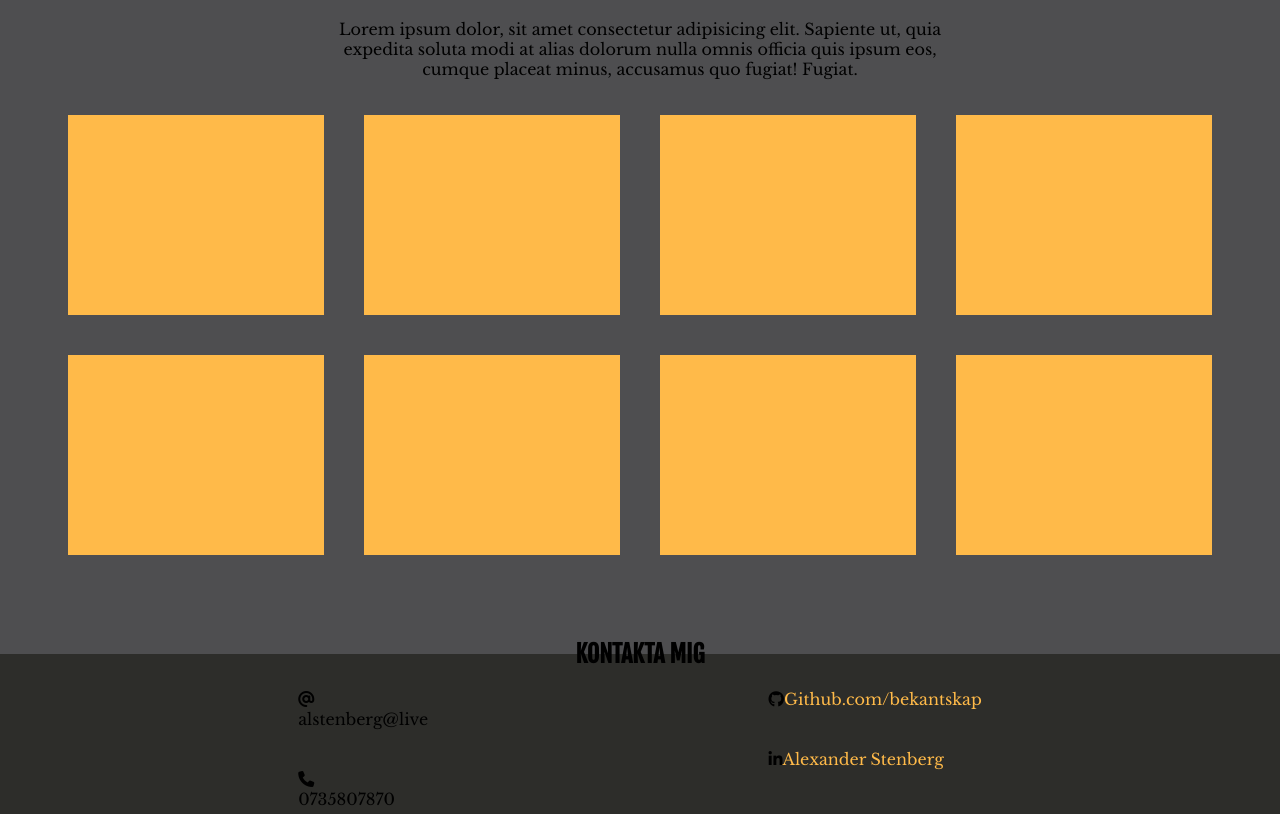
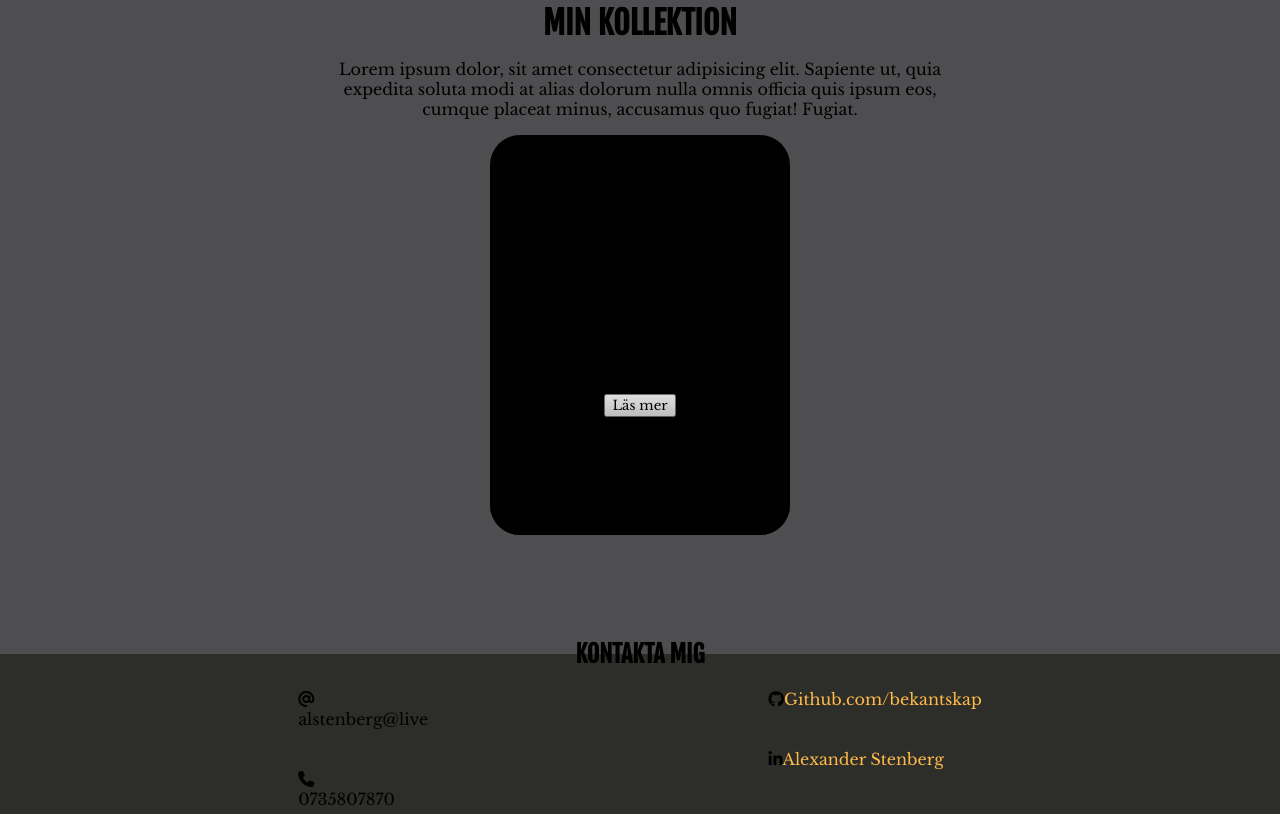
Before and after one commit to bekantskap/portfolio-site-v2, a React (Create React App) app: page / in a window 1280 px wide. Shown: the part 1746-2575 px from the top of the page. Built offline with nearby package versions, Linux system fonts and the light colour scheme.

Commit message:
started working on new project cards

```diff
--- a/src/Components/Projects.jsx
+++ b/src/Components/Projects.jsx
@@ -14,14 +14,17 @@ export default function Projects() {
           </p>
         </section>
         <section className="projects-sites">
-          <div className="projects-box"></div>
-          <div className="projects-box"></div>
-          <div className="projects-box"></div>
-          <div className="projects-box"></div>
-          <div className="projects-box"></div>
-          <div className="projects-box"></div>
-          <div className="projects-box"></div>
-          <div className="projects-box"></div>
+          <div className="projects-card">
+            <div className="projects-card__text">
+              <p>
+                Lorem ipsum dolor sit amet consectetur adipisicing elit. Non
+                veritatis suscipit, sapiente odit officia autem perferendis
+                mollitia, praesentium deleniti officiis ipsam. Rem laborum eos
+                modi id asperiores quidem magni explicabo!
+                <button>Läs mer</button>
+              </p>
+            </div>
+          </div>
         </section>
       </div>
     </main>
--- a/src/styles.scss
+++ b/src/styles.scss
@@ -258,13 +258,50 @@ $font-color: #dad6d6;
       display: flex;
       justify-content: center;
       flex-flow: row wrap;
-      .projects-box {
+      .projects-card {
+        width: 300px;
+        height: 400px;
+        background: #000;
+        border-radius: 30px;
+        overflow: hidden;
+        position: relative;
         display: flex;
-        flex-basis: 20%;
-        background-color: #ffba49;
-        width: 200px;
-        height: 200px;
-        margin: 20px;
+        justify-content: center;
+        align-items: center;
+        cursor: pointer;
+        transition: all 0.25s ease;
+        backface-visibility: hidden;
+
+        .projects-card__text {
+          p {
+          }
+        }
+      }
+      .projects-card:hover {
+        transform: scale(0.9);
+      }
+      .projects-card:hover .projects-card__text p {
+        margin-bottom: 0px;
+        opacity: 1;
+        color: #dad6d6;
+      }
+      .projects-card:hover:after {
+        height: 280px;
+      }
+      .projects-card:after {
+        width: 100%;
+        content: '';
+        left: 0px;
+        bottom: 0px;
+        height: 150px;
+        position: absolute;
+        background: linear-gradient(
+          180deg,
+          rgba(0, 0, 0, 0) 0%,
+          rgba(0, 0, 0, 1)
+        );
+        z-index: 22;
+        transition: all 0.25s ease;
       }
     }
   }
```
